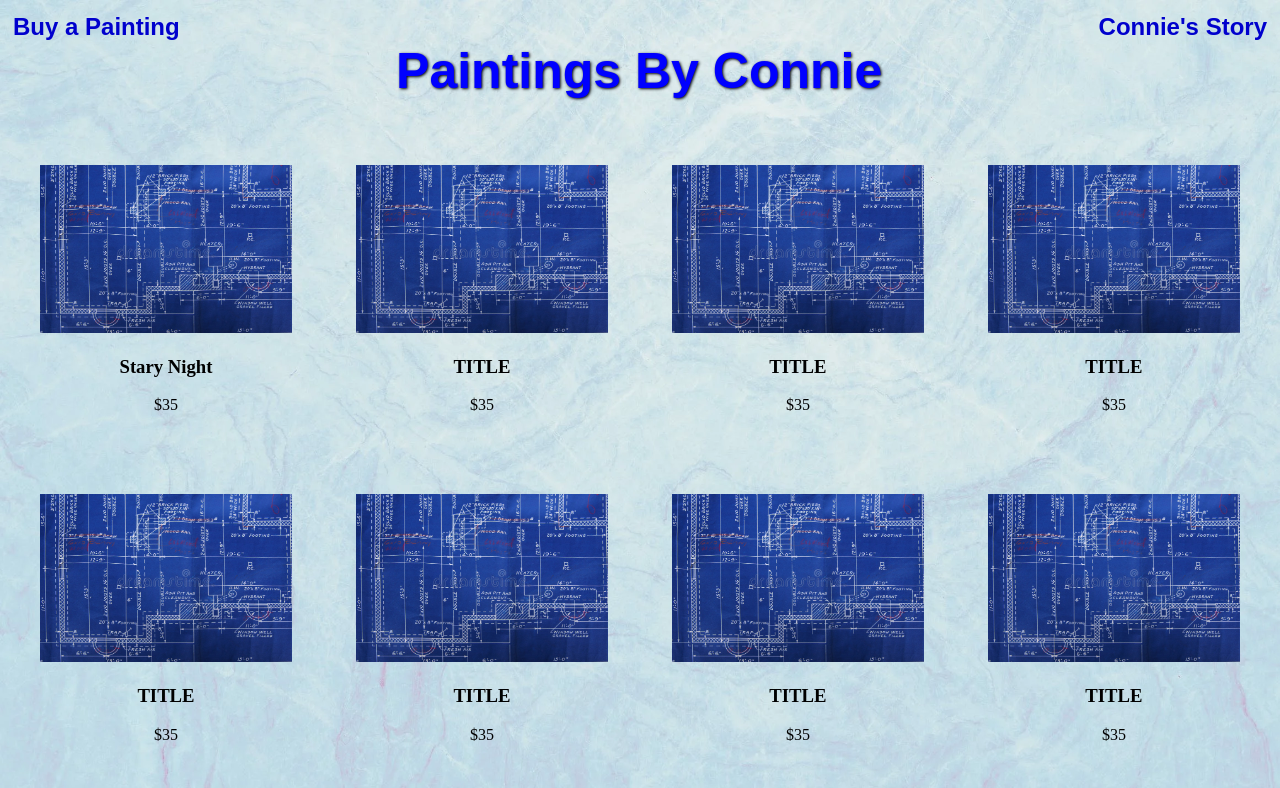
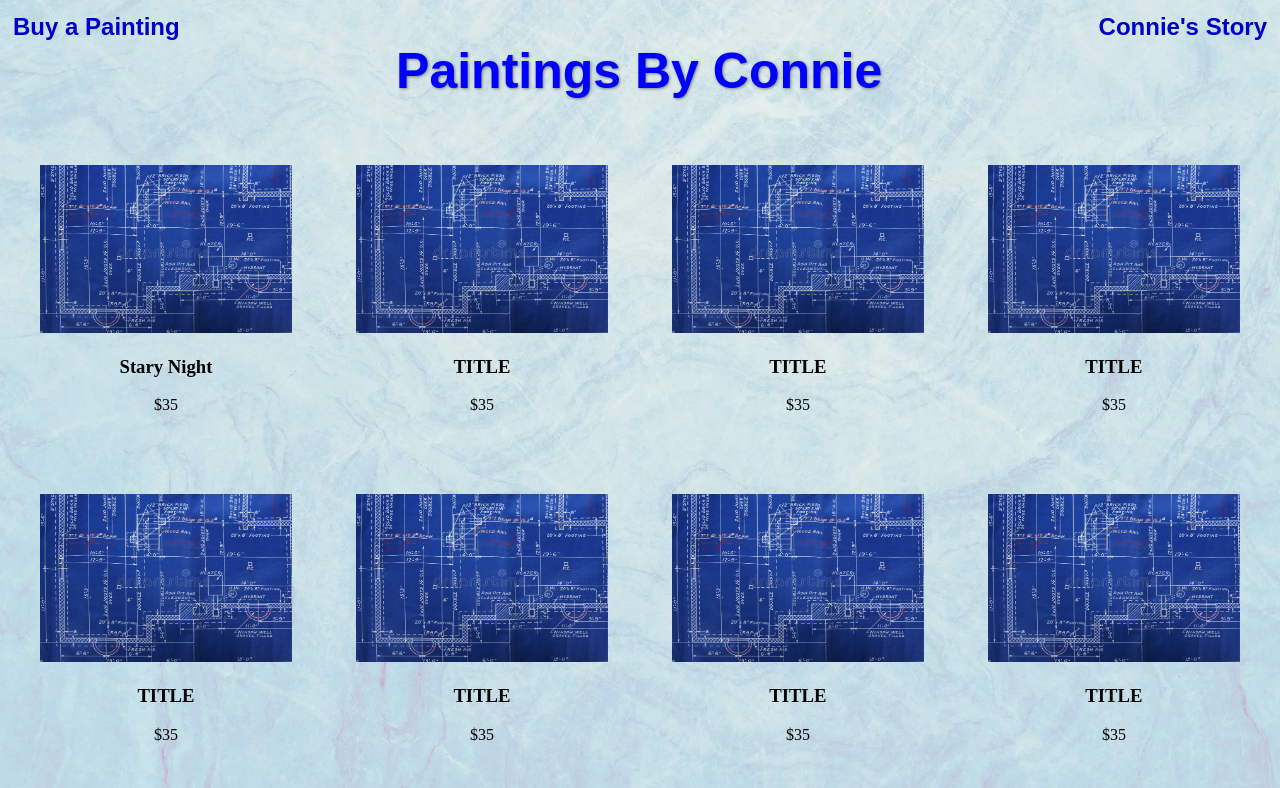
Before and after one commit to rtm713/PaintingsByConnie, a plain HTML site: page index.html in a window 1280 px wide. Shown: the top 788 px of the page. Drawn offline with Linux system fonts and the light colour scheme.

Commit message:
updated shadow

```diff
--- a/assets/style.css
+++ b/assets/style.css
@@ -19,7 +19,7 @@ h1 {
     font-family: sans-serif;
     font-weight: 700;
     color: blue;
-    text-shadow: 1px 1px 3px black;
+    text-shadow: 1px 1px 3px gray;
 }
 
 header a {
```
